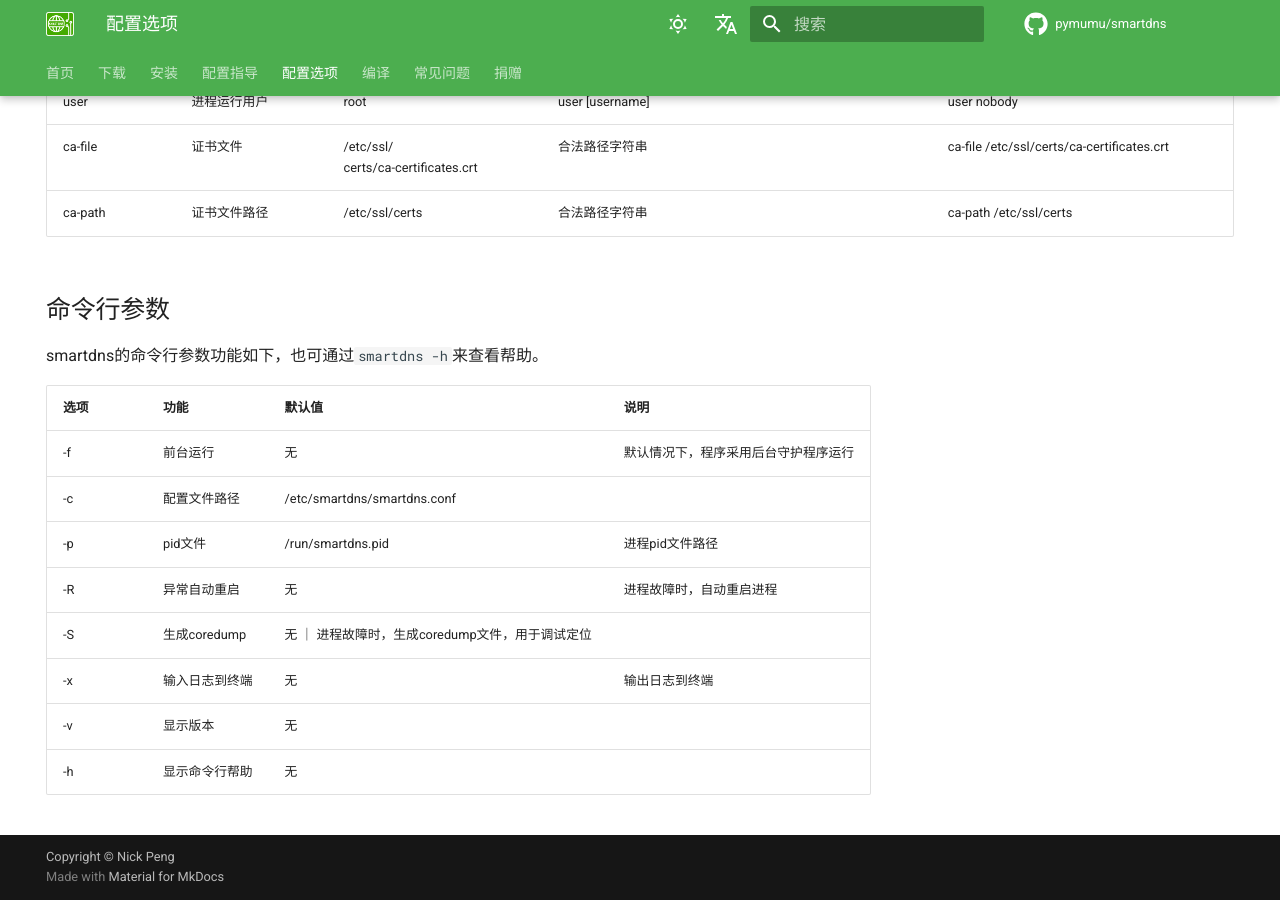
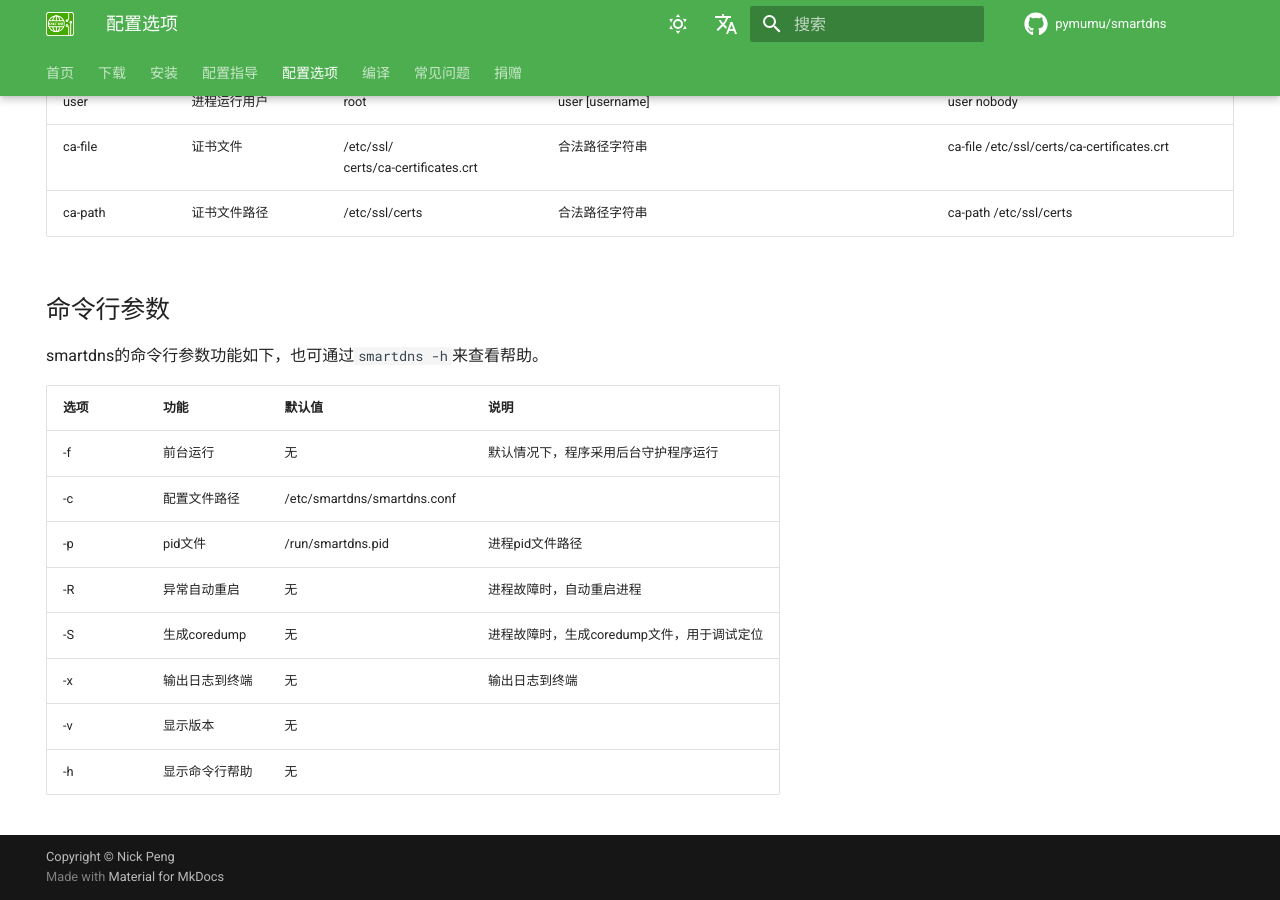
Before and after one commit to pymumu/smartdns, an MkDocs documentation site: the page built from docs/configuration.md, in a window 1280 px wide and 900 px high, scrolled down 7650 px. Built offline with MkDocs 1.6.1 and Material for MkDocs 9.7.7, drawn with Linux system fonts in a browser that asks for light colours; comment, search, counter and statistics services are not loaded.

Commit message:
fix typo

```diff
--- a/docs/configuration.md
+++ b/docs/configuration.md
@@ -98,7 +98,7 @@ smartdns的命令行参数功能如下，也可通过`smartdns -h`来查看帮
 | -c | 配置文件路径 | /etc/smartdns/smartdns.conf
 | -p | pid文件 | /run/smartdns.pid |  进程pid文件路径
 | -R | 异常自动重启 | 无 | 进程故障时，自动重启进程
-| -S | 生成coredump | 无 ｜ 进程故障时，生成coredump文件，用于调试定位
-| -x | 输入日志到终端 | 无 | 输出日志到终端
+| -S | 生成coredump | 无 | 进程故障时，生成coredump文件，用于调试定位
+| -x | 输出日志到终端 | 无 | 输出日志到终端
 | -v | 显示版本 | 无 |
 | -h | 显示命令行帮助 | 无 |
```
